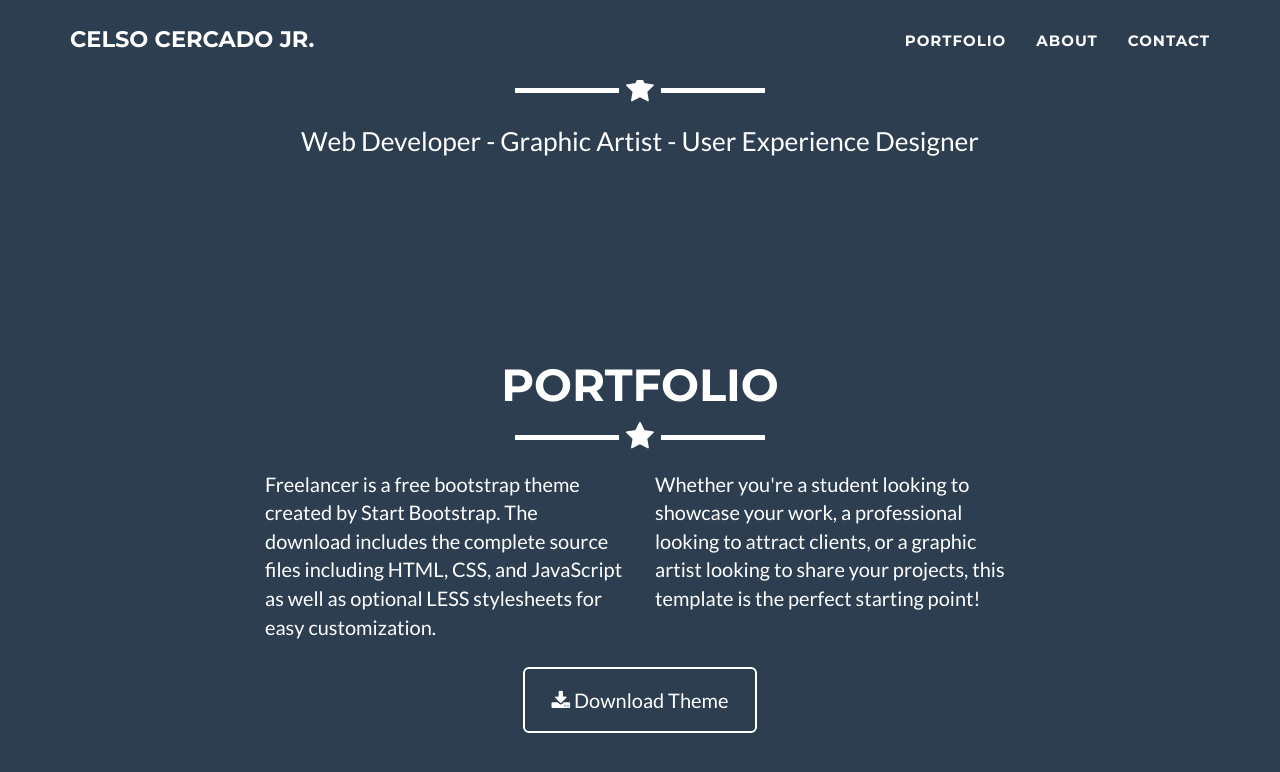
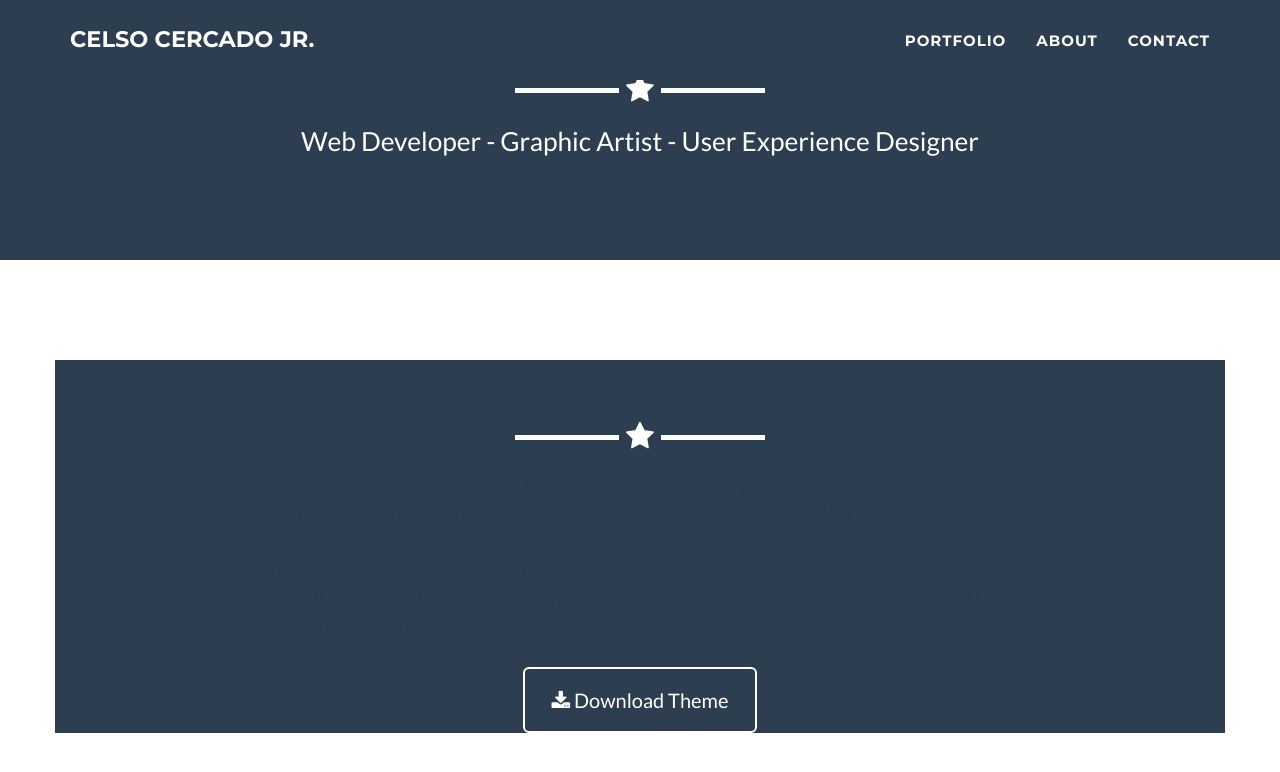
Before and after one commit to Celso-Cercado-Jr/new-app, a Jekyll site: the page built from index.html, in a window 1280 px wide and 900 px high, scrolled down 515 px. Shown: the top 772 px of the window. Built offline with Jekyll 4.4.1, drawn with Linux system fonts in a browser that asks for light colours.

Commit message:
added new

```diff
--- a/_includes/contactme.html
+++ b/_includes/contactme.html
@@ -1,5 +1,5 @@
  <!-- About Section -->
-    <section class="success" id="contact">
+    <section id="contact">
         <div class="container">
             <div class="row">
                 <div class="col-lg-12 text-center">
--- a/_includes/portfolio.html
+++ b/_includes/portfolio.html
@@ -1,5 +1,5 @@
  <!-- About Section -->
-    <section class="success" id="portfolio">
+    <section id="portfolio">
         <div class="container">
             <div class="row">
                 <div class="col-lg-12 text-center">
```
